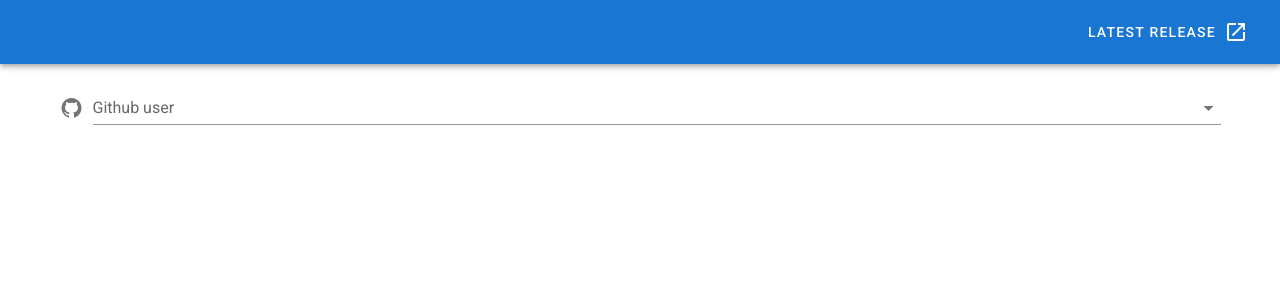
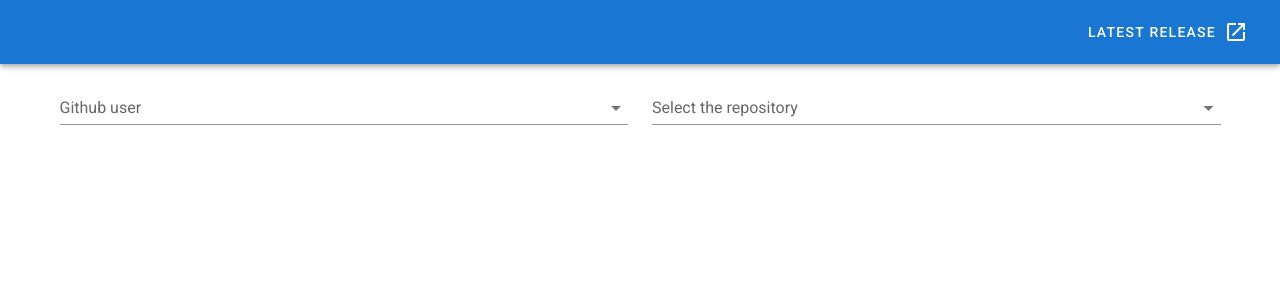
Before and after one commit to vitoiuo/github-webapp, a Vue app: page / in a window 1280 px wide. Shown: the top 300 px of the page. Built offline with nearby package versions, Linux system fonts and the light colour scheme.

Commit message:
Adicionando fetch nos repos do user

```diff
--- a/src/api/api.js
+++ b/src/api/api.js
@@ -5,7 +5,15 @@ const axiosInstance = axios.create({
     timeout: 1000,
 });
 
-export default async (searchTerm) => {
+export const getGithubUser = async (searchTerm) => {
     const result = await axiosInstance.get(`search/users?q=${searchTerm}`)
     return result.data
 }
+
+export const getUserRepos = async (user, page) => {
+    if(! page) {
+        page = 1
+    }
+    const result =  await axiosInstance.get(`users/${user}/repos?page=${page}`)
+    return result.data
+}
--- a/src/components/GithubVuwer.vue
+++ b/src/components/GithubVuwer.vue
@@ -1,44 +1,72 @@
 <template>
   <v-container>
+    <v-row>
+      <v-col cols='6'>
         <v-autocomplete
           v-model="user"
           :items="userList"
           :loading="isLoading"
           :search-input.sync="searchedUser"
           @keyup="debouncedFindUser"
-      @click="fetchGithub"
           item-text='login'
           color="white"
           hide-no-data
           label="Github user"
           placeholder="Start typing to Search"
-      prepend-icon="mdi-github"
           return-object
-      />
+          >
+          </v-autocomplete>
+      </v-col>
+      <v-col cols='6'>
+         <v-select
+          v-model="repo"
+          :items="repoList"
+          item-text="name"
+          :loading="isLoading"
+          label="Select the repository"
+          persistent-hint
+          return-object
+          single-line
+        ></v-select>
+      </v-col>
+    </v-row>
+
     </v-container>
+
 </template>
 
 <script>
 import debounce from 'lodash/debounce'
+import {getGithubUser, getUserRepos} from '@/api/api.js'
 
 export default {
   data() {
     return {
       user: null,
-      userList: ['João', 'Marcos'],
-      searchedUser: '',
+      userList: [],
       isLoading: false,
+      searchedUser: null,
+      repo: '',
+      repoList: []
     }
   },
   methods: {
-    fetchGithub () {
-
+    debouncedFindUser: debounce(async function () {
+      const data = await getGithubUser(this.searchedUser)
+      this.userList = data.items
+    }, 1000),
+    async listUserRepos (user) {
+      this.isLoading = true
+      const data = await getUserRepos(user)
+      this.repoList = data
+      this.isLoading = false
+    }
   },
-    debouncedFindUser: debounce(function (user) {
-        console.log('Hello')
-        this.userList.filter(e => e.includes(user))
-    }, 1000)
-  },
+  watch: {
+    user (newValue) {
+      this.listUserRepos(newValue.login)
+    }
+  }
 }
 </script>
 
```
Lines whose indentation alone changed are shown as unchanged.
